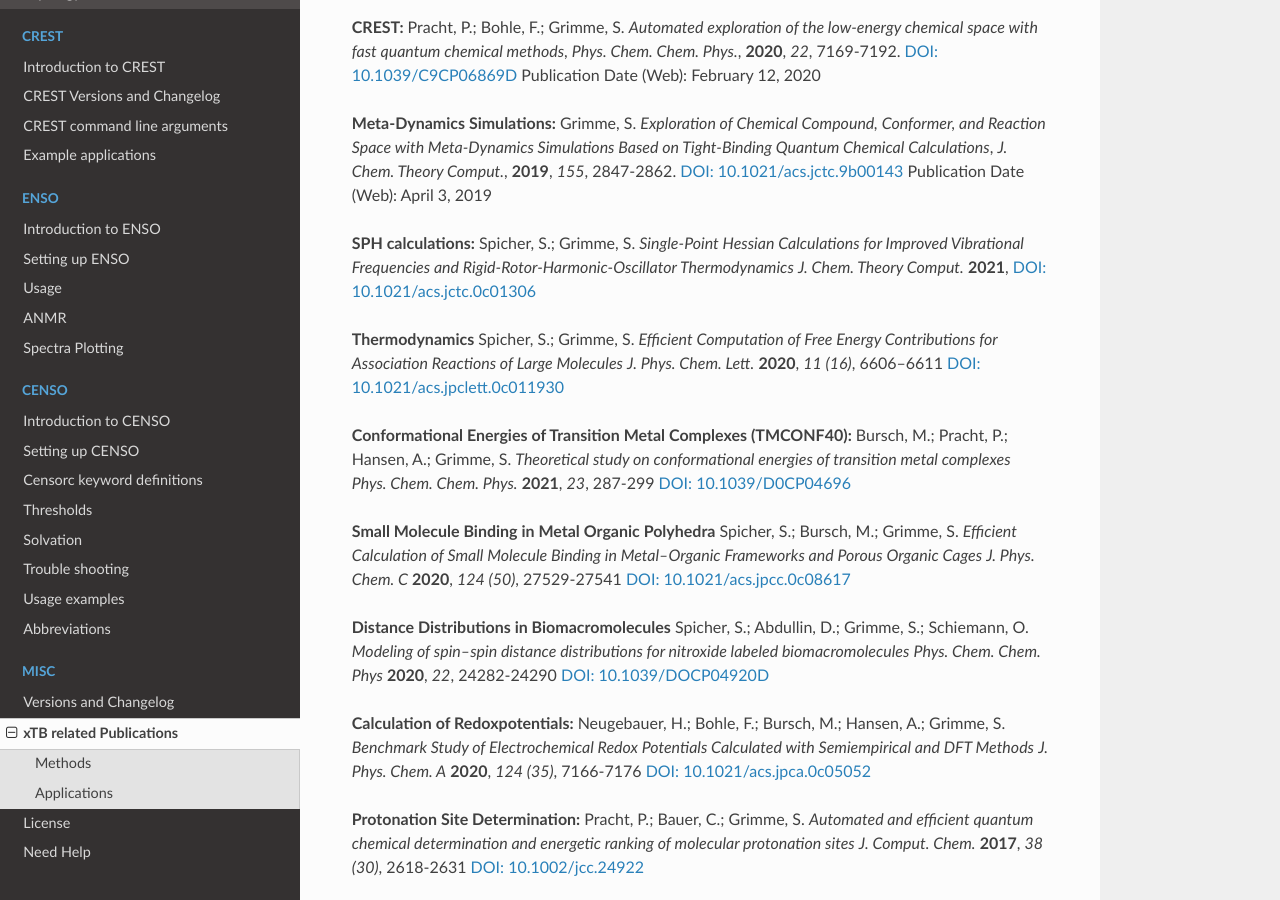
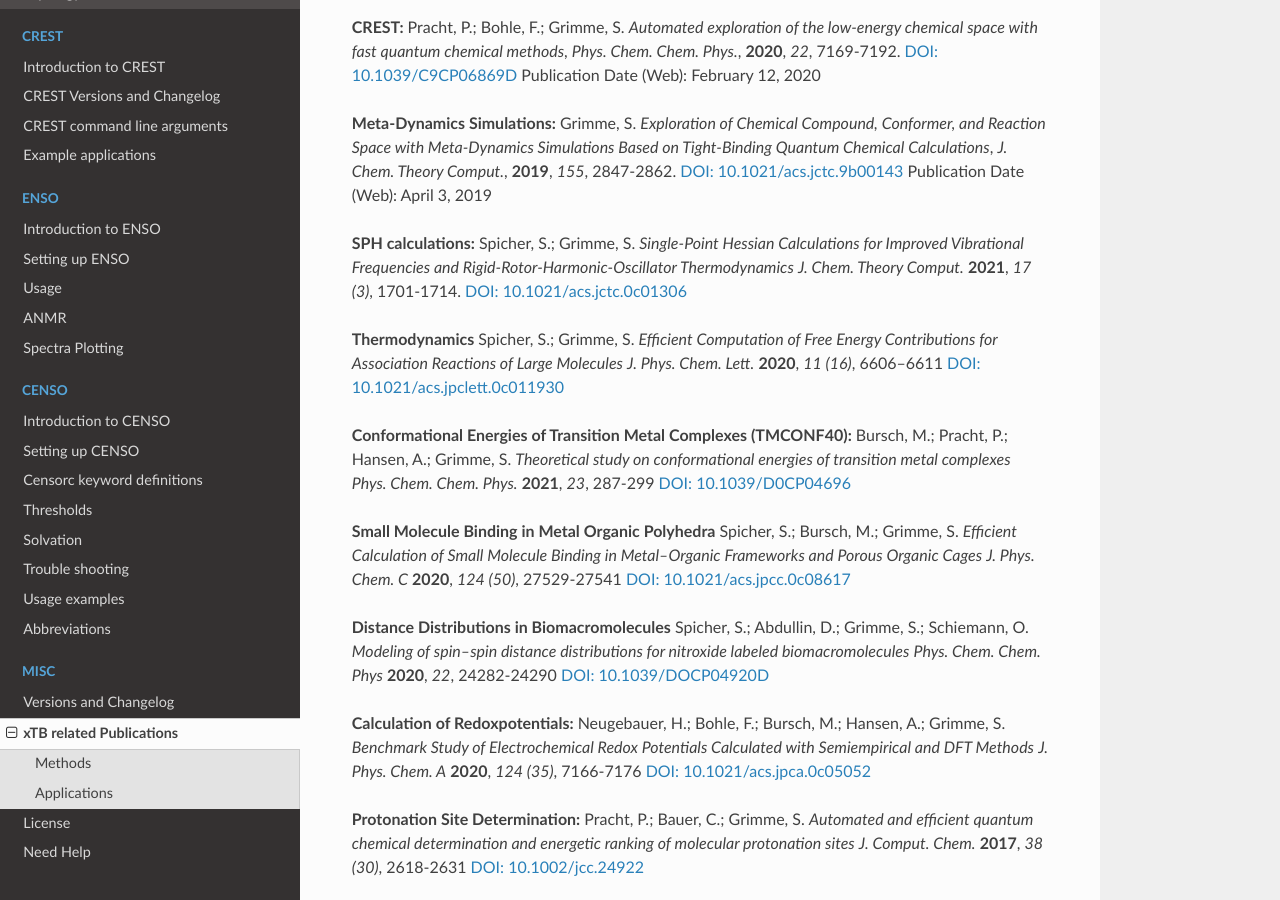
Before and after one commit to grimme-lab/xtb_docs, a Sphinx documentation site: the page built from source/xtbrelatedrefs.rst, in a window 1280 px wide and 900 px high, scrolled down 964 px. Built offline with Sphinx 7.4.7 and the Read the Docs theme 2.0.0, drawn with Linux system fonts in a browser that asks for light colours.

Commit message:
Update xtbrelatedrefs.rst

```diff
--- a/source/xtbrelatedrefs.rst
+++ b/source/xtbrelatedrefs.rst
@@ -46,7 +46,7 @@
 
 __ https://doi.org/10.1021/acs.jctc.9b00143
 
-**SPH calculations:** Spicher, S.; Grimme, S.  *Single-Point Hessian Calculations for Improved Vibrational Frequencies and Rigid-Rotor-Harmonic-Oscillator Thermodynamics* *J. Chem. Theory Comput.* **2021**,
+**SPH calculations:** Spicher, S.; Grimme, S.  *Single-Point Hessian Calculations for Improved Vibrational Frequencies and Rigid-Rotor-Harmonic-Oscillator Thermodynamics* *J. Chem. Theory Comput.* **2021**, *17 (3)*, 1701-1714.
 `DOI: 10.1021/acs.jctc.0c01306 <https://doi.org/10.1021/acs.jctc.0c01306>`_
 
 **Thermodynamics** Spicher, S.; Grimme, S. *Efficient Computation of Free Energy Contributions for Association Reactions of Large Molecules* *J. Phys. Chem. Lett.* **2020**, *11 (16)*, 6606–6611
```
